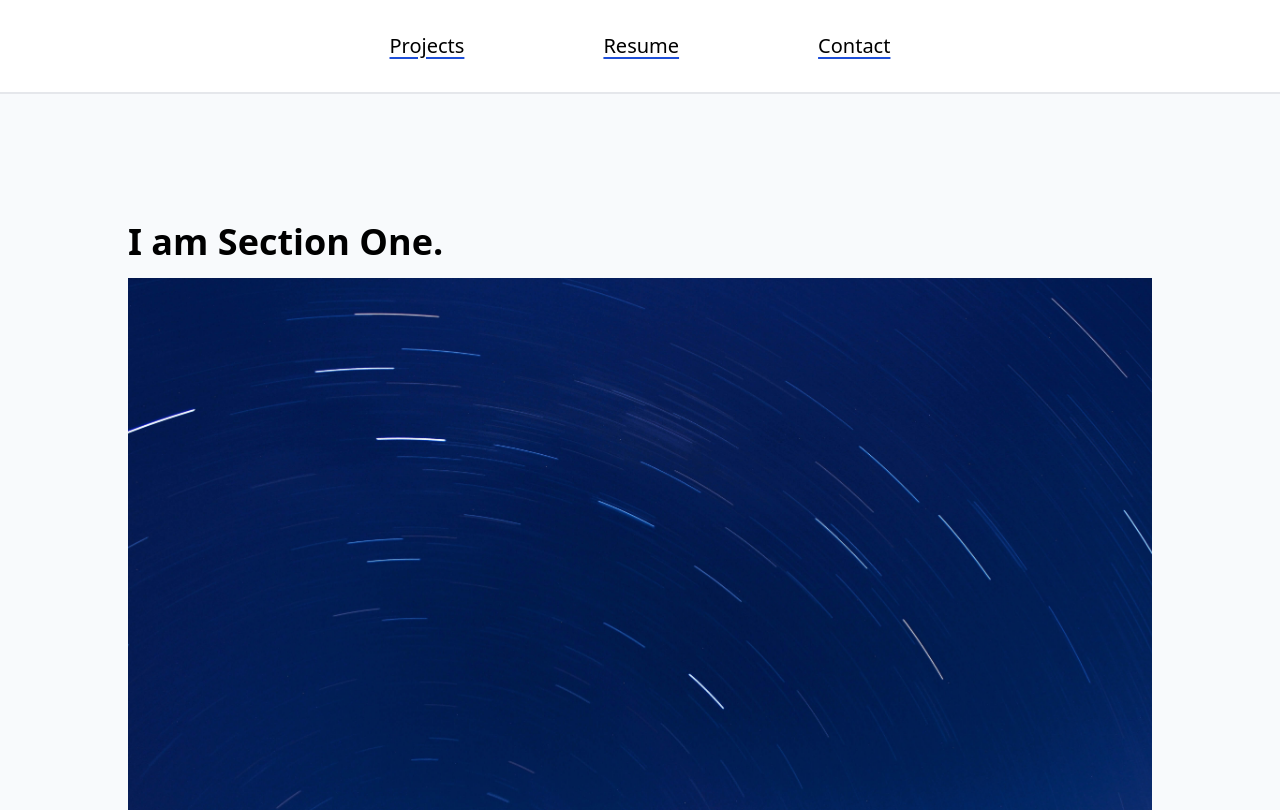
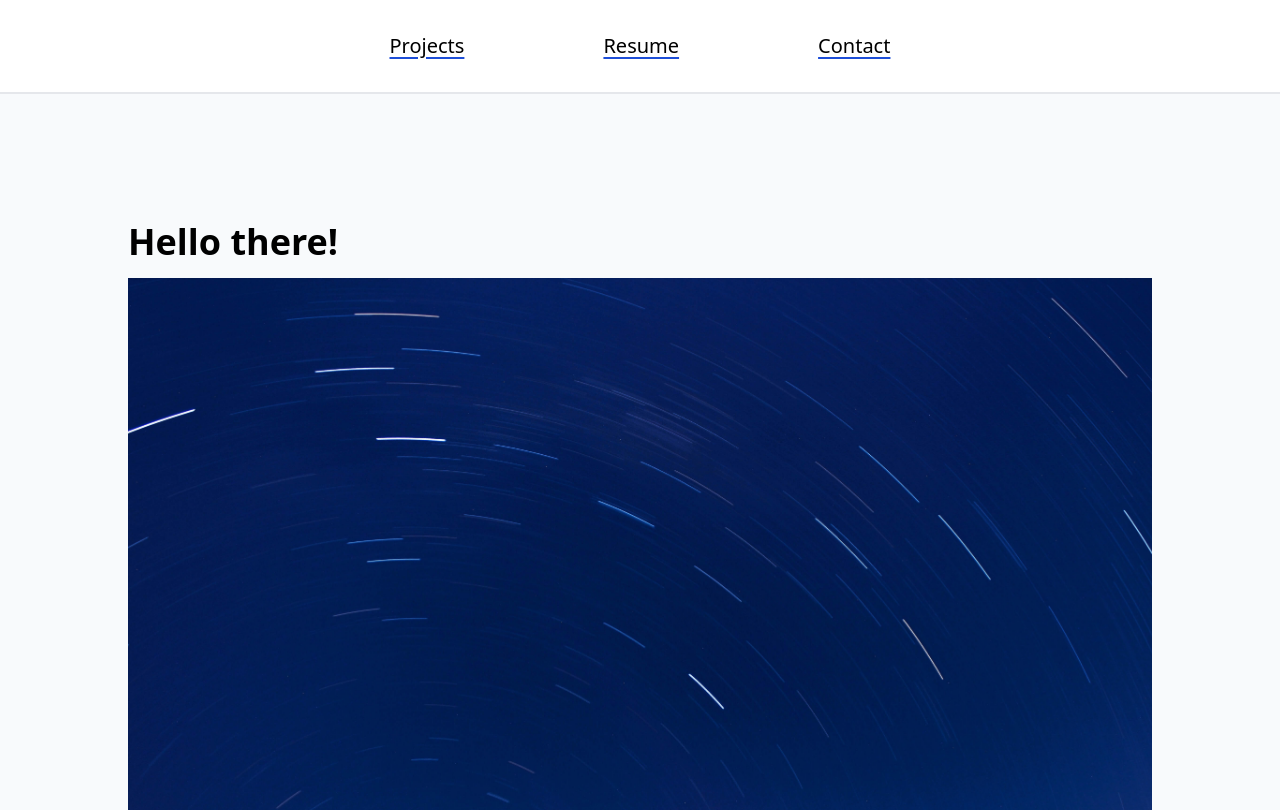
Before and after one commit to dj4815/hello, a React (Vite) app: page / in a window 1280 px wide. Shown: the top 810 px of the page. Built offline with nearby package versions, Linux system fonts and the light colour scheme.

Commit message:
add content

```diff
--- a/src/components/Main.jsx
+++ b/src/components/Main.jsx
@@ -8,14 +8,8 @@ export default function Main() {
     <>
       <Section
         image="./assets/star-trails.jpg"
-        heading="I am Section One."
-        paragraph="Lorem ipsum dolor sit amet, consectetur adipisicing elit. Omnis, labore
-        odio tempora dolorem voluptates reprehenderit, molestias doloribus
-        voluptatibus provident illum eaque? Possimus atque ea quas cupiditate
-        assumenda! Placeat, beatae dolor. Lorem ipsum dolor sit amet consectetur
-        adipisicing elit. Repellat libero rerum voluptatum dicta, harum saepe
-        dolorem cupiditate officia nesciunt optio sunt assumenda voluptatibus
-        eum? Inventore, maxime! Delectus odio placeat fuga."
+        heading="Hello there!"
+        paragraph="Welcome to my website. As you can see, this is a work in progress. There is not much content yet, as I am still working on the base structure and components of the website. The finished product should have a homepage (you're viewing it right now) and a projects section, where I am going to show off what I have. I also want to implement a language switcher German <> English, as well as a dark mode. So for now, everything is going to be super bright and in English only, sorry about that! Also, the page is going to be extra messy on desktop, as I am doing mobile first."
         buttonText="Primary Button"
         buttonVariant="primary"
       />
```
